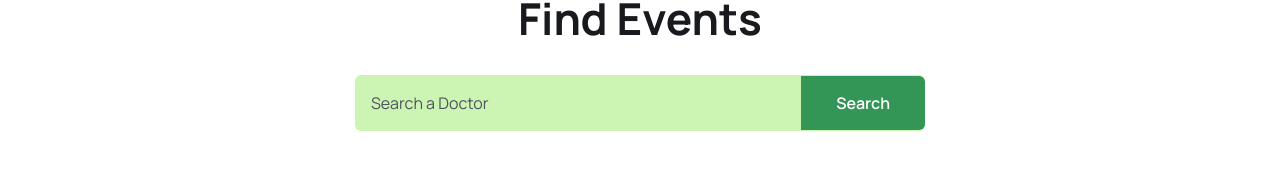
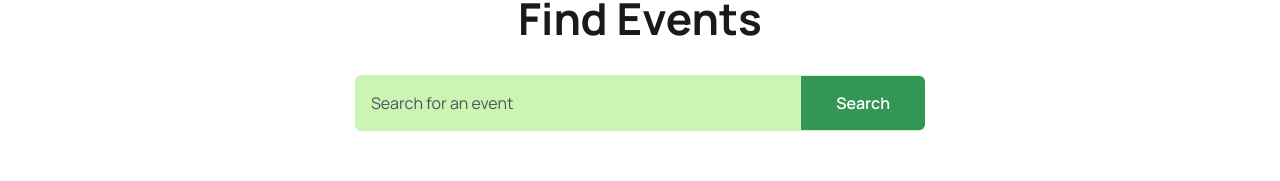
Before and after one commit to faid-terence/Eve-Ease, a React (Vite) app: page /events in a window 1280 px wide. Shown: the part 224-405 px from the top of the page. Built offline with nearby package versions, Linux system fonts and the light colour scheme.

Commit message:
feat(events):Search form updated

```diff
--- a/src/pages/Event.jsx
+++ b/src/pages/Event.jsx
@@ -15,7 +15,7 @@ export const Event = () => {
             <input
               type="search"
               className="py-4 pl-4 pr-2 bg-transparent w-full focus:outline-none cursor-pointer placeholder:text-textColor"
-              placeholder="Search a Doctor"
+              placeholder="Search for an event"
             />
             <button className="btn mt-0 rounded-[0px] rounded-r-md">
               Search
```
